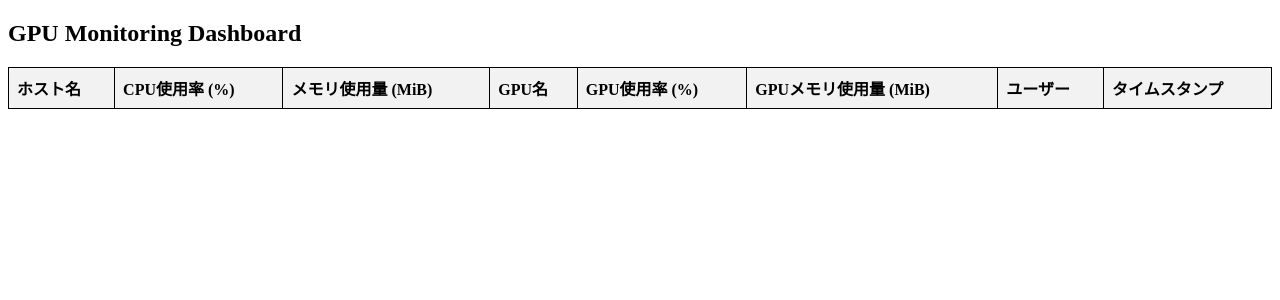
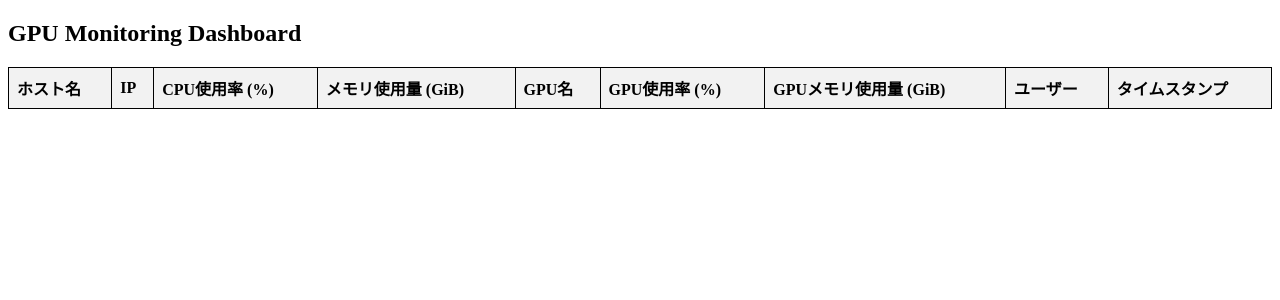
Before and after one commit to Amenbo1219/NGMD-HOST, a Flask app: page / in a window 1280 px wide. Shown: the top 300 px of the page. Run offline with Flask 3, Linux system fonts and the light colour scheme; data that the repository does not hold is empty.

Commit message:
Update index.html

```diff
--- a/frontend/templates/index.html
+++ b/frontend/templates/index.html
@@ -20,22 +20,24 @@
     <table>
         <tr>
             <th>ホスト名</th>
+            <th>IP</th>
             <th>CPU使用率 (%)</th>
-            <th>メモリ使用量 (MiB)</th>
+            <th>メモリ使用量 (GiB)</th>
             <th>GPU名</th>
             <th>GPU使用率 (%)</th>
-            <th>GPUメモリ使用量 (MiB)</th>
+            <th>GPUメモリ使用量 (GiB)</th>
             <th>ユーザー</th>
             <th>タイムスタンプ</th>
         </tr>
         {% for row in metrics %}
         <tr>
             <td>{{ row.hostname }}</td>
+            <td>{{ row.ip}}
             <td>{{ row.cpu_usage }}</td>
-	    <td>{{ row.memory_usage // (1024 * 1024) }}/{{ row.total_memory // (1024 * 1024)}}MiB</td>
+	    <td>{{ row.memory_usage // (1024 * 1024  * 1024) }}/{{ row.total_memory // (1024  * 1024 * 1024)}}GiB</td>
             <td>{{ row.gpu_name or "N/A" }}</td>
             <td>{{ row.gpu_usage if row.gpu_usage is not none else 0 }}</td>
-            <td>{{ row.gpu_memory_usage if row.gpu_memory_usage else 0 }}/{{ row.gpu_total_memory if row.gpu_total_memory else 0 }}MiB</td>
+            <td>{{ row.gpu_memory_usage // (1024) if row.gpu_memory_usage else 0 }}/{{ row.gpu_total_memory //(1024) if row.gpu_total_memory else 0 }}GiB</td>
             <td>{{ row.runner }}</td>
             <td>{{ row.timestamp }}</td>
         </tr>
```
